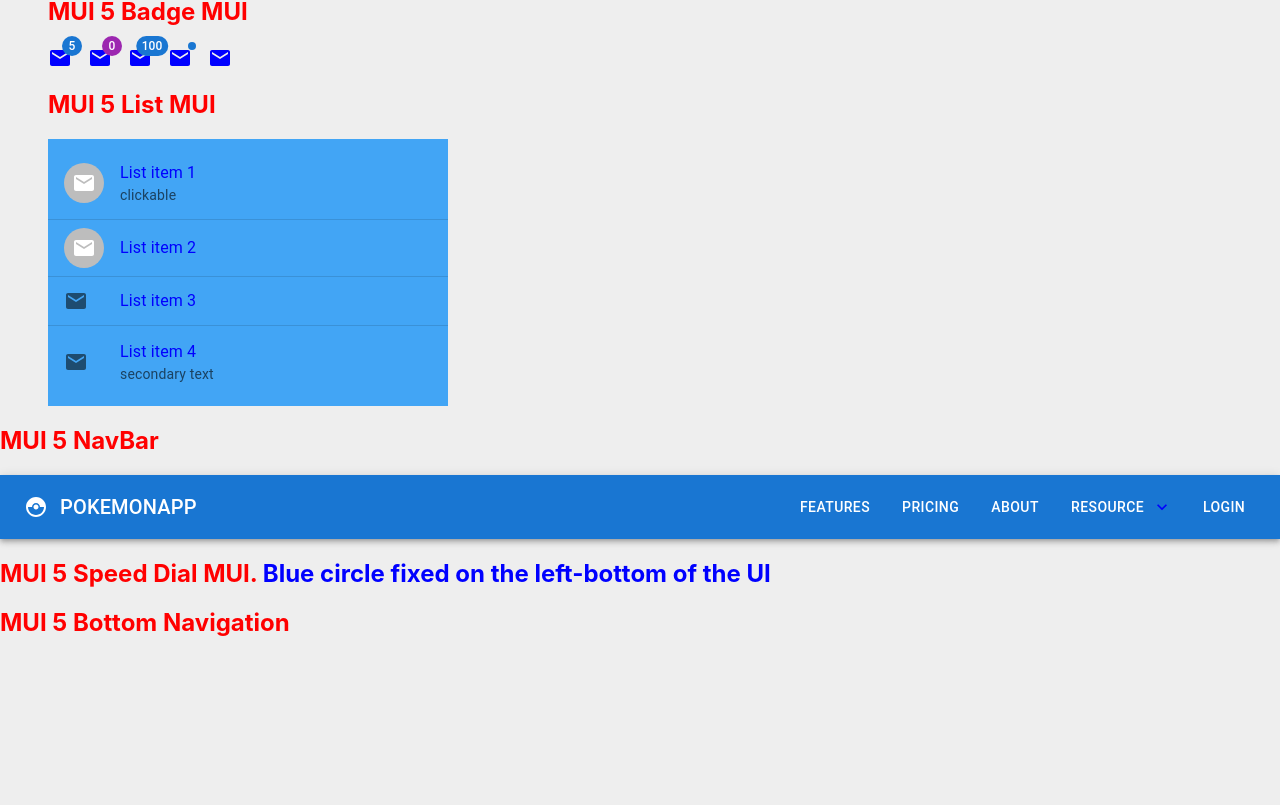
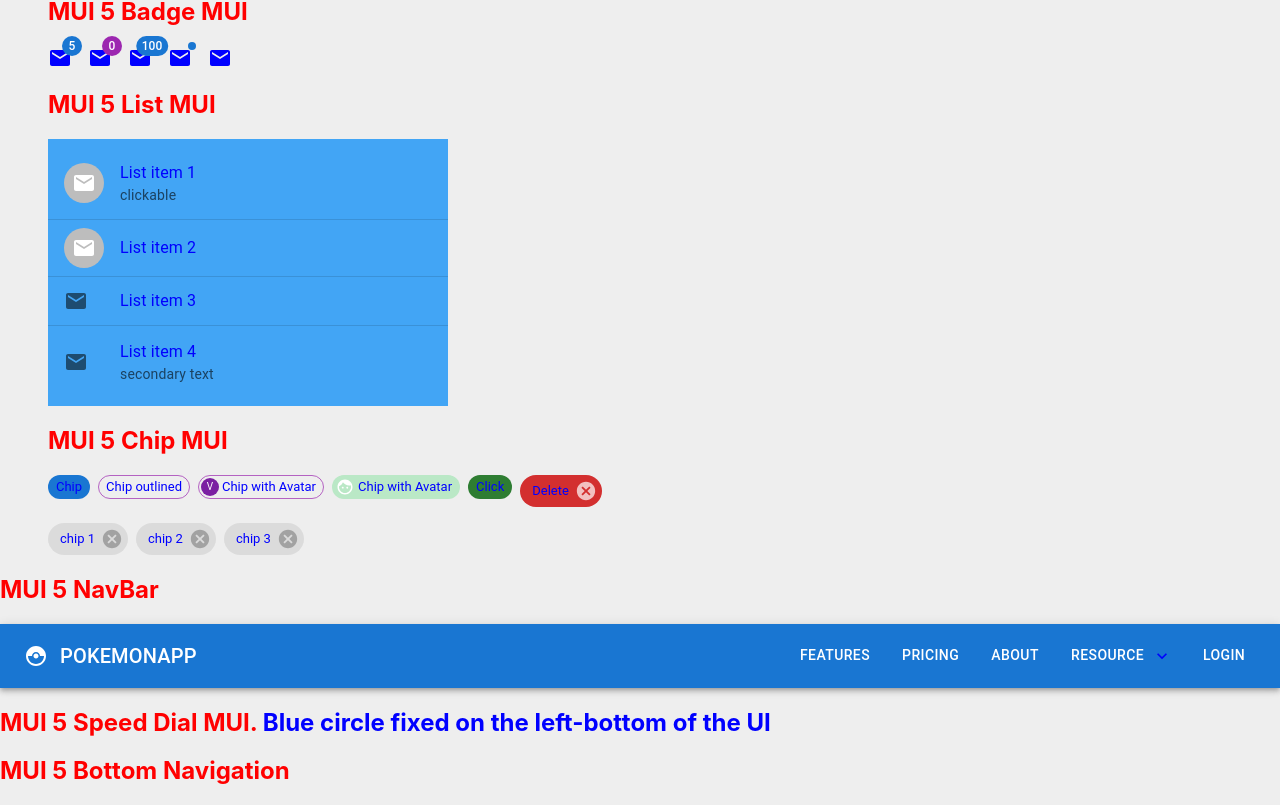
Before and after one commit to Dina2703/mui5-app, a React (Create React App) app: page / in a window 1280 px wide. Shown: the part 6570-7375 px from the top of the page. Before the commit the page ends 7227 px from the top, so only its background shows below. Built offline with nearby package versions, Linux system fonts and the light colour scheme.

Commit message:
Chip examples

```diff
--- a/src/App.js
+++ b/src/App.js
@@ -9,6 +9,7 @@ import MuiBreadcrumps from "./components/MuiBreadcrumps";
 import MuiButton from "./components/MuiButton";
 import MuiCard from "./components/MuiCard";
 import MuiCheckBox from "./components/MuiCheckBox";
+import MuiChip from "./components/MuiChip";
 import MuiImageList from "./components/MuiImageList";
 import MuiLayout from "./components/MuiLayout";
 import MuiLink from "./components/MuiLink";
@@ -72,6 +73,8 @@ function App() {
         <MuiBadge />
         <h2>MUI 5 List MUI </h2>
         <MuiList />
+        <h2>MUI 5 Chip MUI </h2>
+        <MuiChip />
       </div>
       <h2>MUI 5 NavBar </h2>
       <MuiNavbar />
--- /dev/null
+++ b/src/components/MuiChip.js
@@ -0,0 +1,56 @@
+import { Avatar, Chip, Stack } from "@mui/material";
+import FaceIcon from "@mui/icons-material/Face";
+import { useState } from "react";
+
+function MuiChip() {
+  const [chips, setChips] = useState(["chip 1", "chip 2", "chip 3"]);
+
+  const handleDelete = (chipToDelete) => {
+    setChips((chips) => chips.filter((chip) => chip !== chipToDelete));
+  };
+  return (
+    <Stack spacing={2}>
+      <Stack spacing={1} direction="row">
+        <Chip label="Chip" color="primary" size="small" />
+        <Chip
+          label="Chip outlined"
+          color="secondary"
+          size="small"
+          variant="outlined"
+        />
+        <Chip
+          label="Chip with Avatar"
+          color="secondary"
+          size="small"
+          variant="outlined"
+          avatar={<Avatar>V</Avatar>}
+        />
+        <Chip
+          label="Chip with Avatar"
+          color="info"
+          size="small"
+          icon={<FaceIcon />}
+          style={{ backgroundColor: "#bae8c6" }}
+        />
+        <Chip
+          label="Click"
+          color="success"
+          onClick={() => alert("Chip is clicked!")}
+          size="small"
+        />
+        <Chip
+          label="Delete"
+          color="error"
+          onDelete={() => alert("Delete handler called!")}
+        />
+      </Stack>
+      <Stack spacing={1} direction="row">
+        {chips.map((chip) => (
+          <Chip label={chip} key={chip} onDelete={() => handleDelete(chip)} />
+        ))}
+      </Stack>
+    </Stack>
+  );
+}
+
+export default MuiChip;
```
